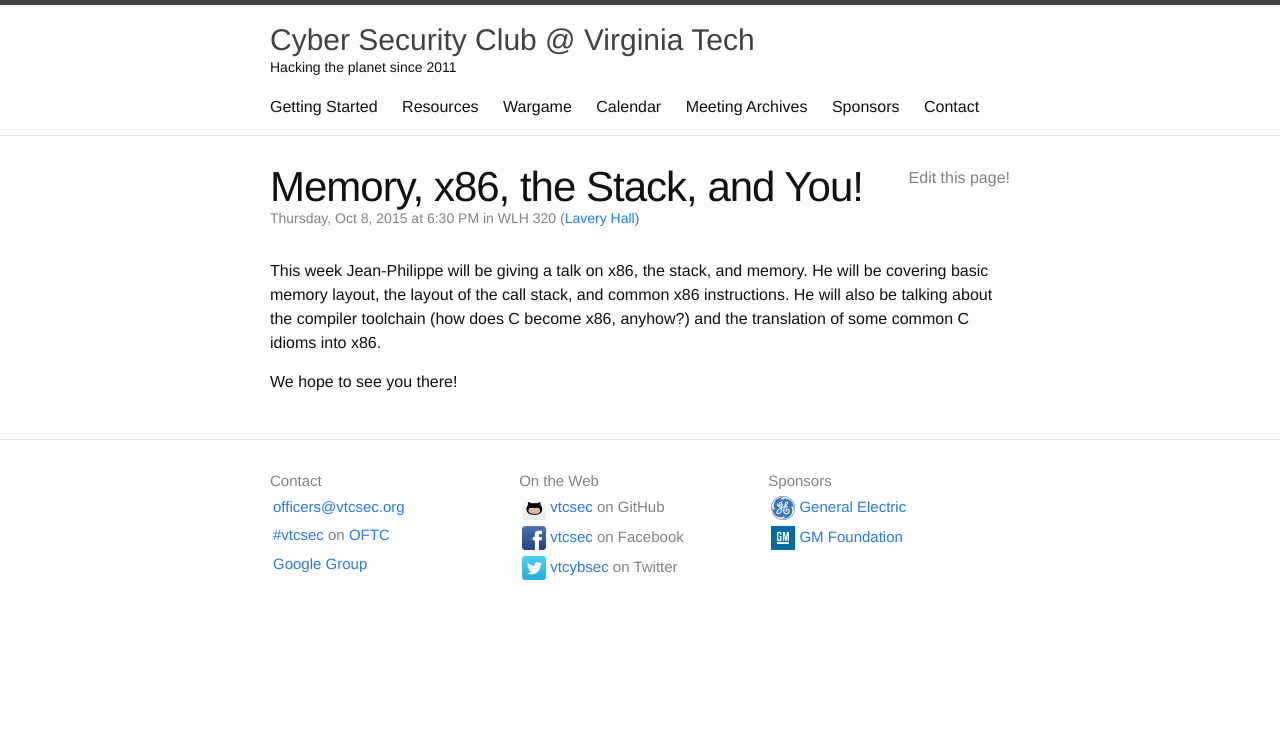
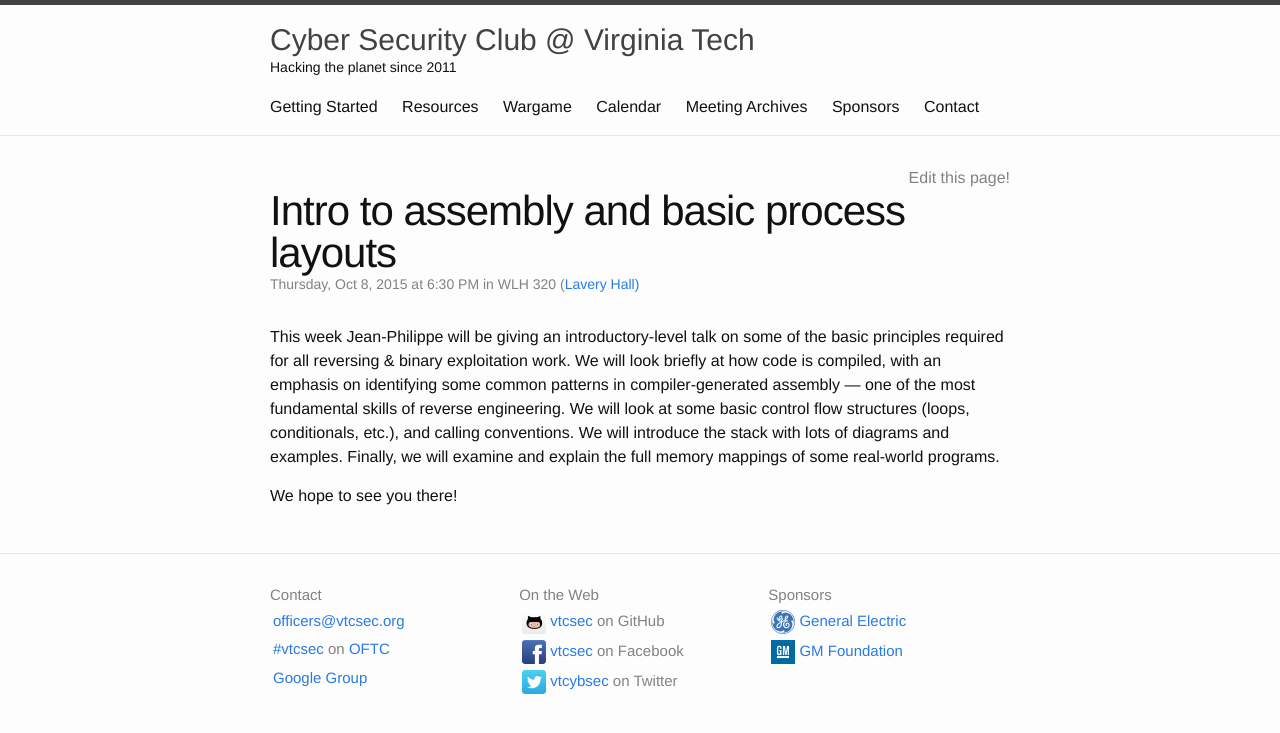
Before and after one commit to VTCSec/vtcsec.org, a Jekyll site: the page built from _meetings/2015-10-08-push-jpo-onto-the-stack.md, in a window 1280 px wide. Shown: the top 733 px of the page. Built offline with Jekyll 4.4.1, drawn with Linux system fonts in a browser that asks for light colours.

Commit message:
Re-wrote the description of my talk.

```diff
--- a/_meetings/2015-10-08-push-jpo-onto-the-stack.md
+++ b/_meetings/2015-10-08-push-jpo-onto-the-stack.md
@@ -1,9 +1,13 @@
 ---
-what: Memory, x86, the Stack, and You!
+what: Intro to assembly and basic process layouts
 ---
 
-This week Jean-Philippe will be giving a talk on x86, the stack, and memory.
-He will be covering basic memory layout, the layout of the call stack, and common x86 instructions.
-He will also be talking about the compiler toolchain (how does C become x86, anyhow?) and the translation of some common C idioms into x86.
+This week Jean-Philippe will be giving an introductory-level talk on some of the basic principles required for all reversing & binary exploitation work.
+We will look briefly at how code is compiled,
+with an emphasis on identifying some common patterns in compiler-generated assembly &mdash; one of the most fundamental skills of reverse engineering.
+We will look at some basic control flow structures (loops, conditionals, etc.),
+and calling conventions.
+We will introduce the stack with lots of diagrams and examples.
+Finally, we will examine and explain the full memory mappings of some real-world programs.
 
 We hope to see you there!
```
